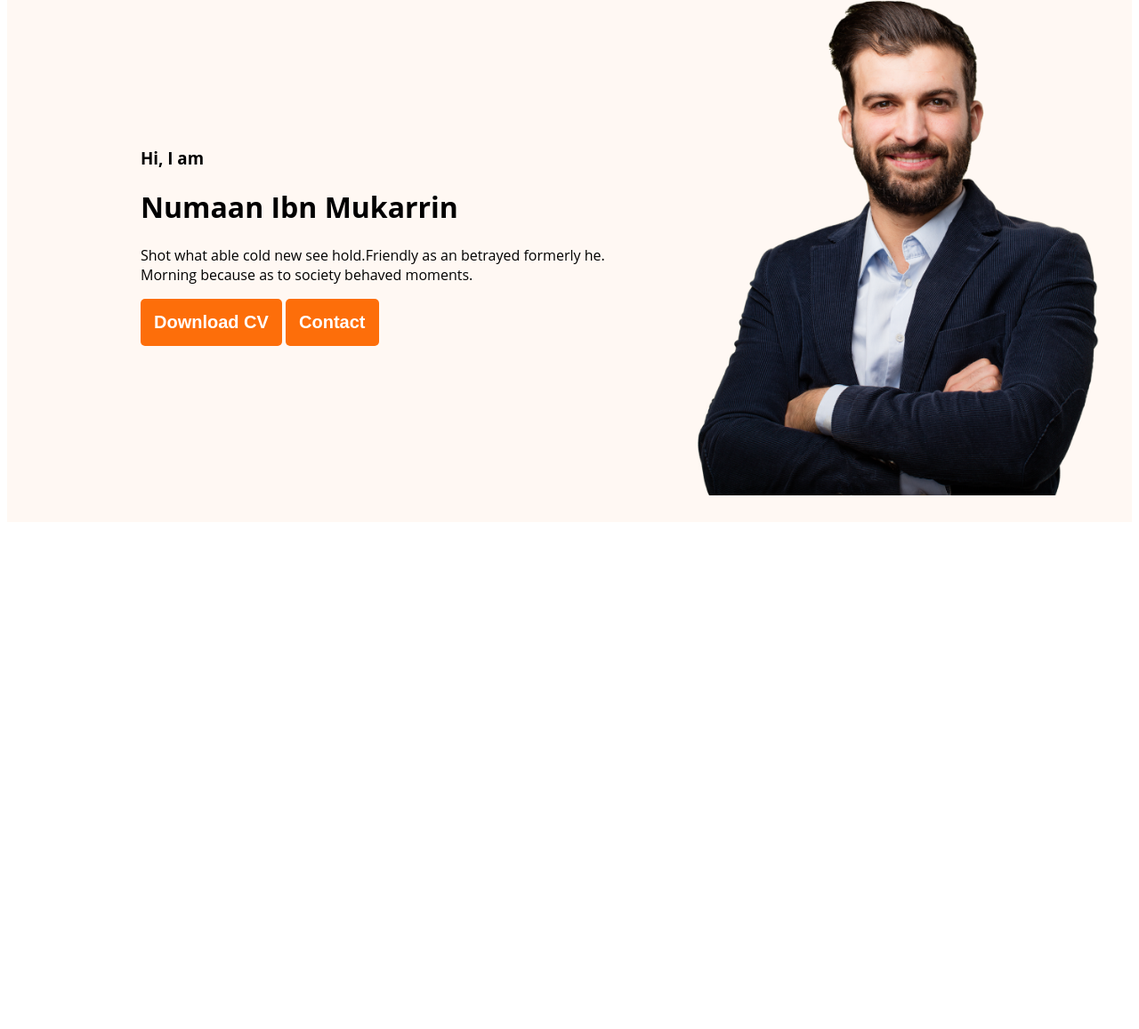
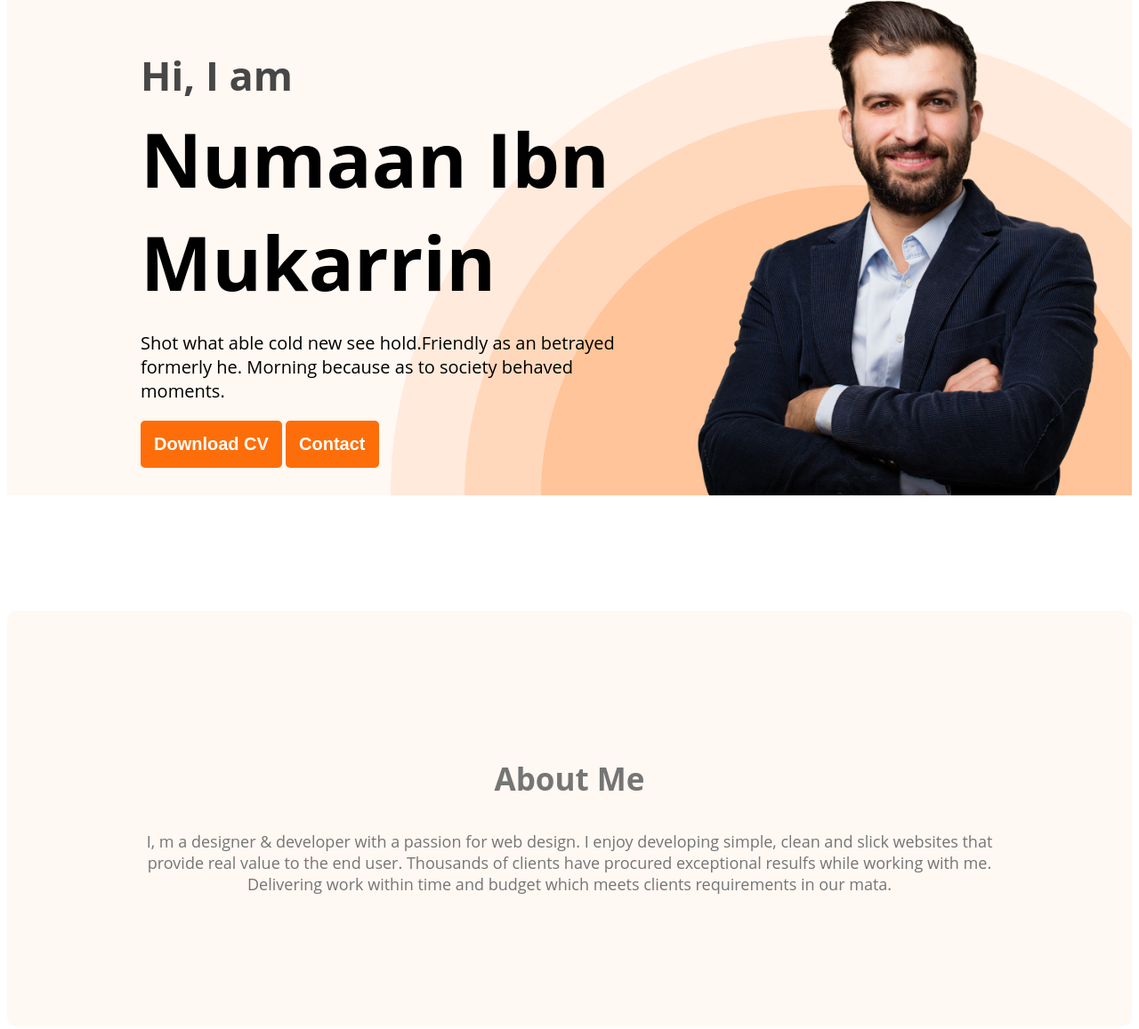
Before and after one commit to Mofak92/webdevloper-portfolio, a plain HTML site: page index.html in a window 1280 px wide. Shown: the part 211-1368 px from the top of the page at 89% size. Before the commit the page ends 806 px from the top, so only its background shows below. Drawn offline with Linux system fonts and the light colour scheme.

Commit message:
about selection created

```diff
--- a/index.html
+++ b/index.html
@@ -20,7 +20,7 @@
             <div class="banner-content">
             <h3 class="banner-gretting">Hi, I am</h3>
             <h1 class="banner-title">Numaan Ibn Mukarrin</h1>
-            <p> Shot what able cold new see hold.Friendly as an
+            <p class="banner-description"> Shot what able cold new see hold.Friendly as an
                  betrayed formerly he. Morning because as to society
                   behaved moments.</p>
             <button class="btn-primary">Download CV</button>
@@ -31,7 +31,15 @@
 
     </header>
     <main>
-
+        <section class="about">
+                <h3 class="section-title">About Me</h3>
+                <p class="section-description">I, m a designer & developer with a passion for web design.
+                     I enjoy developing simple, clean and slick websites that
+                     provide real value to the end user. Thousands of clients
+                      have procured exceptional resulfs while working with me.
+                       Delivering work within time and budget which meets
+                       clients requirements in our mata.</p>
+        </section>
     </main>
     <footer>
 
--- a/styles/portfolio.css
+++ b/styles/portfolio.css
@@ -16,6 +16,8 @@ body {
     font-weight: 700;
     padding: 15px;
 }
+
+
 /* nav related styles */
 nav {
     display: flex;
@@ -48,14 +50,65 @@ nav a{
 /* header ralated styles */
 .header{
     background-color: #FFF8F3;
+    background-image: url(../images/header_bg.png);
+    background-repeat: no-repeat;
+    background-position: bottom right;
 }
 
 .banner{
-    padding: 30px 30px 30px 150px;
+    padding: 30px 30px 0px 150px;
     display: flex;
     align-items: center;
+    justify-content: space-between;
+}
+
+.banner-content{
+    max-width: 900px;
 }
 
 .banner .profile-pic{
     width: 500px;
 }
+
+.banner-gretting{
+    font-size: 45px;
+    color: #474747;
+    margin-bottom: 0;
+}
+
+.banner-title{
+    font-size: 85px;
+    font-weight: 700;
+    margin-top: 5px;
+    margin-bottom: 20px;
+}
+
+.banner-description{
+    font-size: 20px;
+    font-weight: 400;
+}
+
+/* main section styles */
+
+/* about section styles */
+.about{
+    padding: 130px;
+    border-radius: 10px;
+    background: #FFF8F3;
+    margin: 130px 0;
+}
+
+.section-title{
+    color: #757575;
+    text-align: center;
+    font-size: 35px;
+    font-weight: 700;
+
+}
+
+.section-description{
+    color:  #757575;
+text-align: center;
+font-family: Open Sans;
+font-size: 18px;
+}
```
